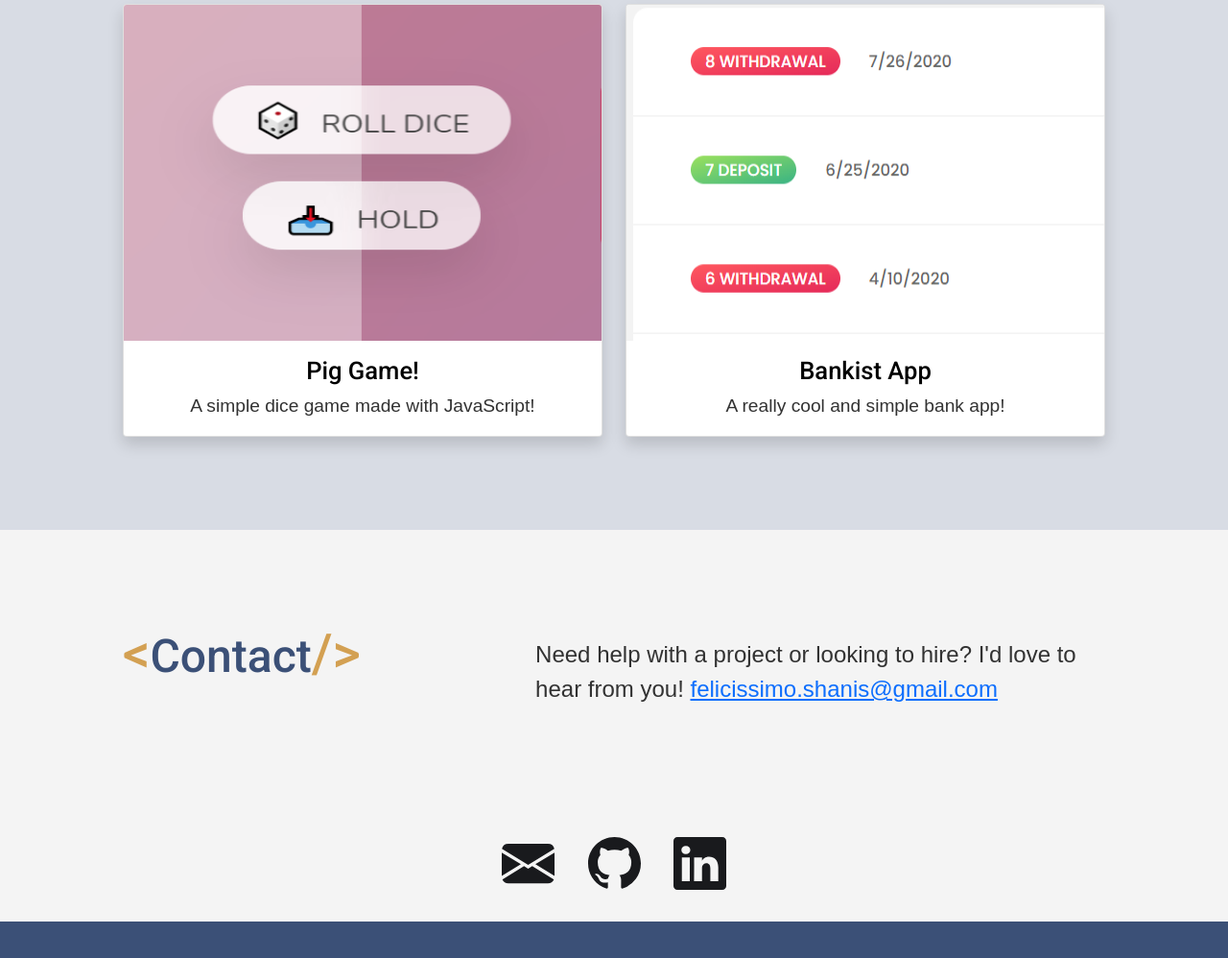
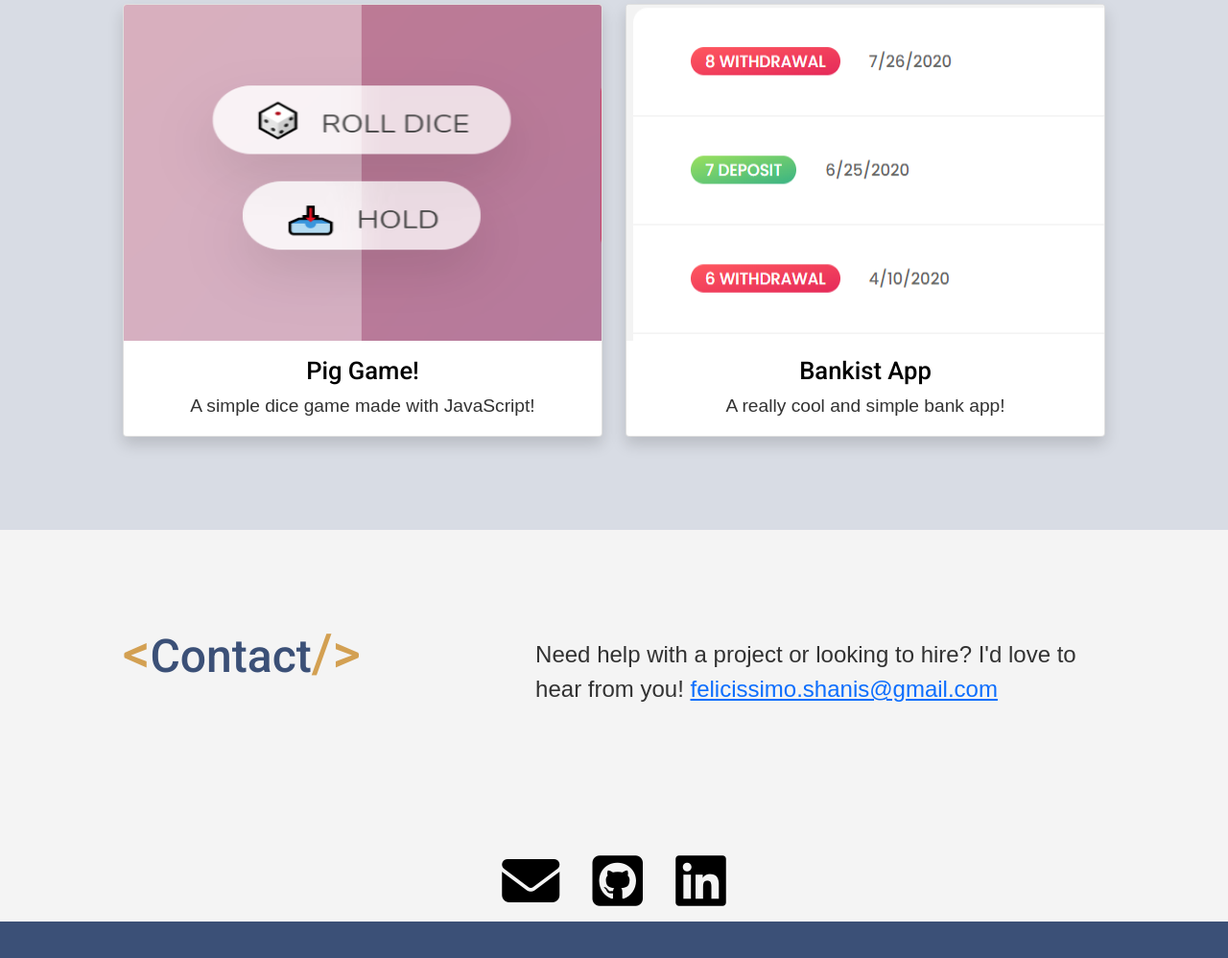
Before and after one commit to SF-codes/portfolio, a website: page index.html in a window 1280 px wide. Shown: the part 2126-3124 px from the top of the page at 96% size. Drawn offline with nearby package versions, Linux system fonts and the light colour scheme; a web font is replaced by a local one.

Commit message:
Cleaned up icon section code

```diff
--- a/index.html
+++ b/index.html
@@ -12,6 +12,8 @@
 <link href="https://fonts.googleapis.com/css2?family=Biryani:wght@300&family=Roboto:wght@500&display=swap" rel="stylesheet">
 
   <script src="https://cdn.jsdelivr.net/npm/bootstrap@5.0.0-beta3/dist/js/bootstrap.bundle.min.js" integrity="sha384-JEW9xMcG8R+pH31jmWH6WWP0WintQrMb4s7ZOdauHnUtxwoG2vI5DkLtS3qm9Ekf" crossorigin="anonymous"></script>
+
+  <script src="https://kit.fontawesome.com/d72226136e.js" crossorigin="anonymous"></script>
 
 </head>
 <body>
@@ -225,23 +227,17 @@
     <div class="icons">
       <button>
       <a href="mailto:felicissimo.shanis@gmail.com" target="_blank" rel="noopener">
-  		<svg xmlns="http://www.w3.org/2000/svg" width="55" height="55" fill="#191A1D" class="bi bi-envelope-fill" viewBox="0 0 16 16">
-		  <path d="M.05 3.555A2 2 0 0 1 2 2h12a2 2 0 0 1 1.95 1.555L8 8.414.05 3.555zM0 4.697v7.104l5.803-3.558L0 4.697zM6.761 8.83l-6.57 4.027A2 2 0 0 0 2 14h12a2 2 0 0 0 1.808-1.144l-6.57-4.027L8 9.586l-1.239-.757zm3.436-.586L16 11.801V4.697l-5.803 3.546z"/>
-		</svg>
+        <span class="icon-styles"><i class="fas fa-envelope"></i></span>
 	  </a>
         </button>
        <button>
-      <a href="https://github.com/ShanisFelicissimo" target="_blank" rel="noopener">
-      	<svg xmlns="http://www.w3.org/2000/svg" width="55" height="55" fill="#191A1D" class="bi bi-github" viewBox="0 0 16 16">
-		  <path d="M8 0C3.58 0 0 3.58 0 8c0 3.54 2.29 6.53 5.47 7.59.4.07.55-.17.55-.38 0-.19-.01-.82-.01-1.49-2.01.37-2.53-.49-2.69-.94-.09-.23-.48-.94-.82-1.13-.28-.15-.68-.52-.01-.53.63-.01 1.08.58 1.23.82.72 1.21 1.87.87 2.33.66.07-.52.28-.87.51-1.07-1.78-.2-3.64-.89-3.64-3.95 0-.87.31-1.59.82-2.15-.08-.2-.36-1.02.08-2.12 0 0 .67-.21 2.2.82.64-.18 1.32-.27 2-.27.68 0 1.36.09 2 .27 1.53-1.04 2.2-.82 2.2-.82.44 1.1.16 1.92.08 2.12.51.56.82 1.27.82 2.15 0 3.07-1.87 3.75-3.65 3.95.29.25.54.73.54 1.48 0 1.07-.01 1.93-.01 2.2 0 .21.15.46.55.38A8.012 8.012 0 0 0 16 8c0-4.42-3.58-8-8-8z"/>
-		</svg>
+      <span href="https://github.com/ShanisFelicissimo" target="_blank" rel="noopener">
+        <span class="icon-styles"><i class="fab fa-github-square"></i></span>
       </a>
         </button>
        <button>
       <a href="https://www.linkedin.com/in/shanis-felicissimo-968462211/" target="_blank" rel="noopener">
-      	<svg xmlns="http://www.w3.org/2000/svg" width="55" height="55" fill="#191A1D" class="bi bi-linkedin" viewBox="0 0 16 16">
-  		<path d="M0 1.146C0 .513.526 0 1.175 0h13.65C15.474 0 16 .513 16 1.146v13.708c0 .633-.526 1.146-1.175 1.146H1.175C.526 16 0 15.487 0 14.854V1.146zm4.943 12.248V6.169H2.542v7.225h2.401zm-1.2-8.212c.837 0 1.358-.554 1.358-1.248-.015-.709-.52-1.248-1.342-1.248-.822 0-1.359.54-1.359 1.248 0 .694.521 1.248 1.327 1.248h.016zm4.908 8.212V9.359c0-.216.016-.432.08-.586.173-.431.568-.878 1.232-.878.869 0 1.216.662 1.216 1.634v3.865h2.401V9.25c0-2.22-1.184-3.252-2.764-3.252-1.274 0-1.845.7-2.165 1.193v.025h-.016a5.54 5.54 0 0 1 .016-.025V6.169h-2.4c.03.678 0 7.225 0 7.225h2.4z"/>
-	   </svg>
+        <span class="icon-styles"><i class="fab fa-linkedin"></i></span>
       </a>
       </button>
   </div>
--- a/styles.css
+++ b/styles.css
@@ -221,6 +221,11 @@ header p {
 }
 
 /* ICONS */
+
+.icon-styles {
+  font-size: 60px;
+  color: black;
+}
 
 .icons {
   height: 5vh;
```
Also changed, not shown: package.json (added, +19 -0 lines), 1 other file.
